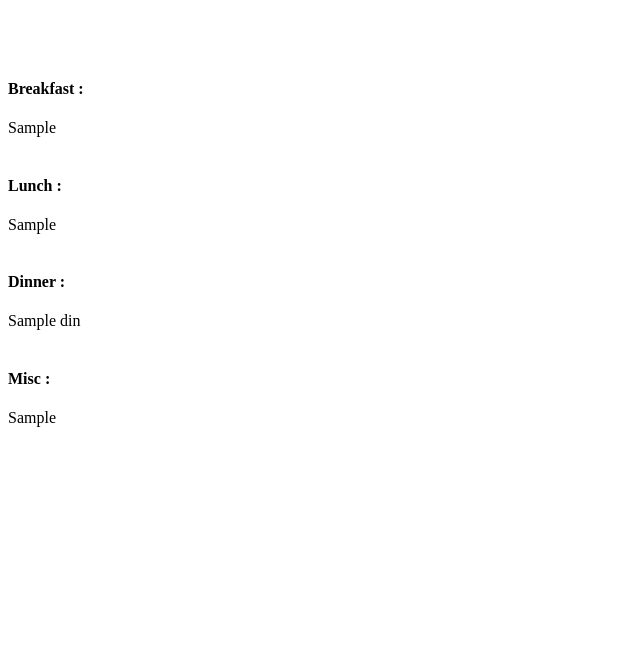
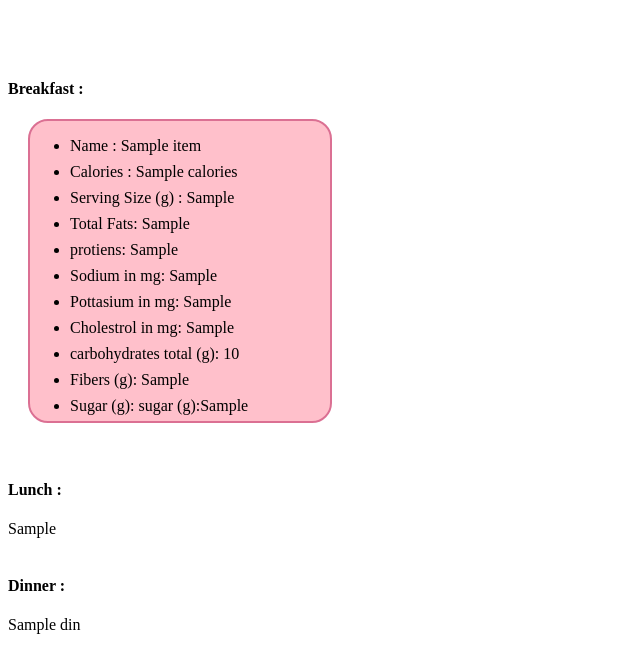
Before and after one commit to Neeraj-Gulavani/trackcal, a Django app: template content/templates/content/data.html in a window 1280 px wide. Shown: the part 57-720 px from the top of the page, without its empty margins (0-640 px from the left). Run offline with Django 5.2, Linux system fonts and the light colour scheme; the template is opened without the code that fills it: most values are stand-ins (such as "Sample title", 1, 10 or a date in 2020).

Commit message:
Nutrition Display Data Formatting and Baic Styling

```diff
--- a/content/templates/content/data.html
+++ b/content/templates/content/data.html
@@ -1,6 +1,22 @@
 <!DOCTYPE html>
 <html lang="en">
 <head>
+    <style>
+        .container {
+            display: flex;
+        }
+        .itemdiv {
+            margin-left: 20px;
+            background-color: pink;
+            width: 300px;
+            height: 300px;
+            border-radius: 20px;
+            border: 2px solid palevioletred;
+        }
+        li {
+            margin-top: 8px;
+        }
+    </style>
     <meta charset="UTF-8">
     <meta name="viewport" content="width=device-width, initial-scale=1.0">
     <title>Calorie Tracker</title>
@@ -9,7 +25,28 @@
     <h1>Your Calories : <br></h1>
     <br><br>
     <h4>Breakfast : </h4>
-    {{ bf }}
+    <div class="container">
+    {% for thing in bf %}
+    {% for item in thing.items %}
+    <div class="itemdiv">
+    <ul>
+        <li>Name : {{item.name}}</li>
+        <li>Calories : {{item.calories}}</li>
+        <li>Serving Size (g) : {{item.serving_size_g}}</li>
+        <li>Total Fats: {{item.fat_saturated_g}}</li>
+        <li>protiens: {{item.protein_g}}</li>
+        <li>Sodium in mg: {{item.sodium_mg}}</li>
+        <li>Pottasium in mg: {{item.potassium_mg}}</li>
+        <li> Cholestrol in mg: {{item.cholesterol_mg}}</li>
+        <li>carbohydrates total (g): {{item.carbohydrates_total_g}}</li>
+        <li>Fibers (g): {{item.fiber_g}}</li>
+        <li>Sugar (g): sugar (g):{{item.sugar_g}}</li>
+
+    </ul>
+</div>
+    {% endfor %}
+    {% endfor %}
+</div>
     <br><br>
     <h4>Lunch : </h4>
     {{ lu }}
```
